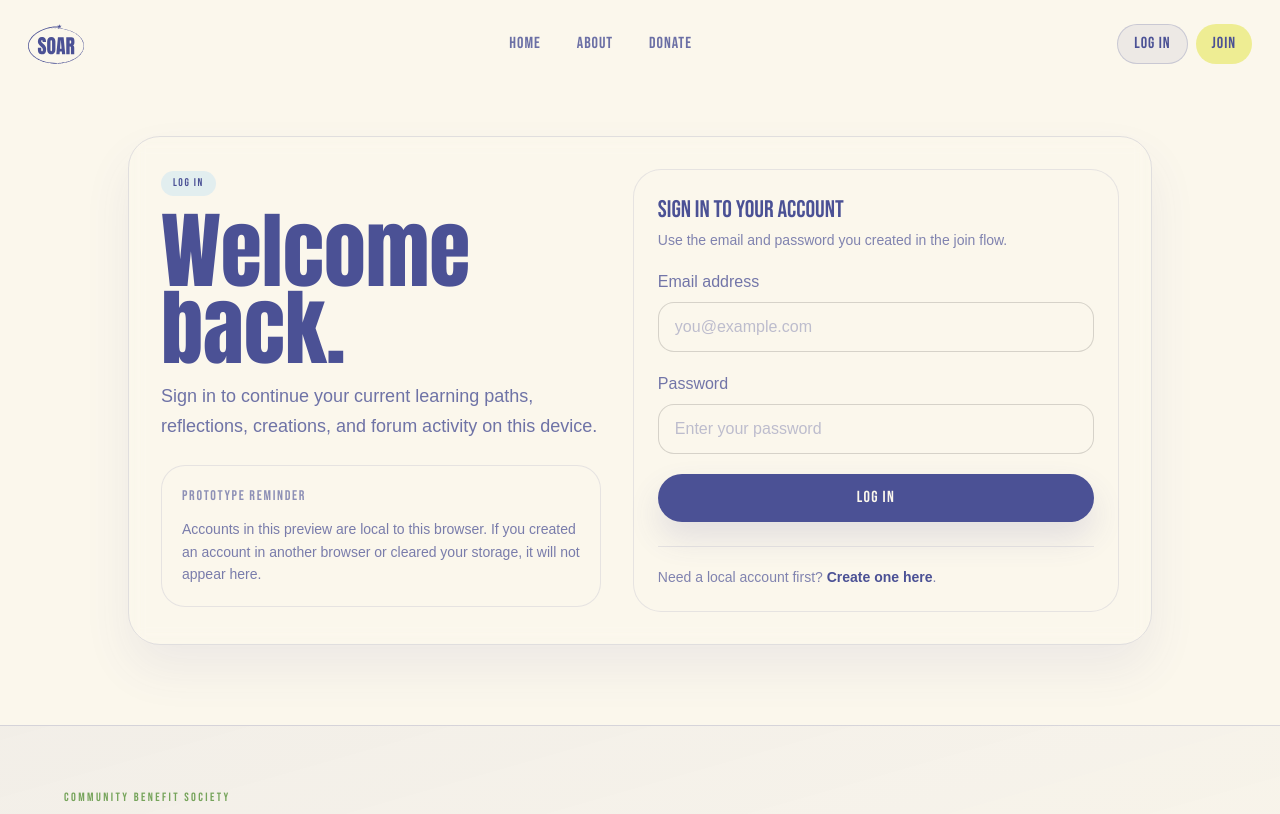
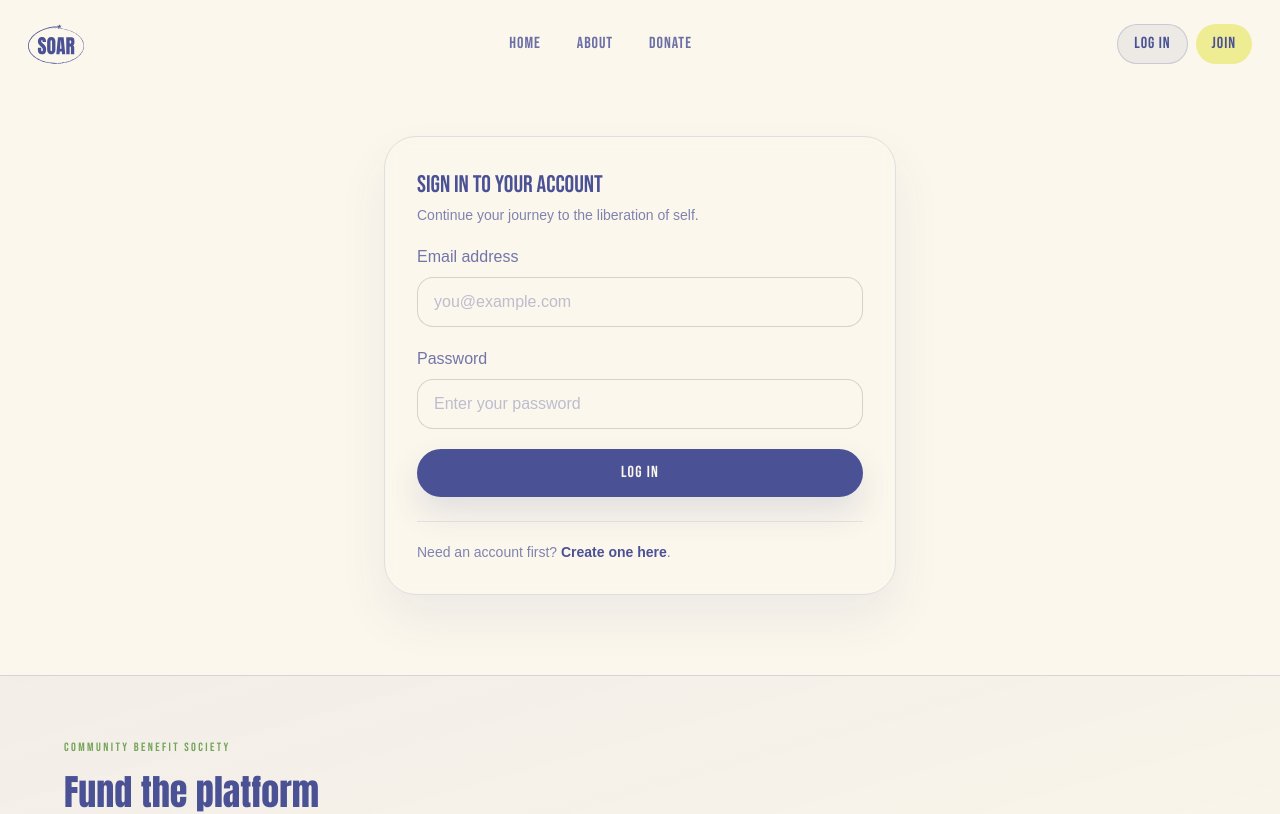
Before and after one commit to baberlabs/soar, a React (Vite) app: page /login in a window 1280 px wide. Shown: the top 814 px of the page. Built offline with nearby package versions, Linux system fonts and the light colour scheme; a web font is replaced by a local one.

Commit message:
ui: declutter login page

```diff
--- a/src/pages/login/index.jsx
+++ b/src/pages/login/index.jsx
@@ -64,41 +64,14 @@ export default function Login() {
 
   return (
     <main className="mx-auto flex w-full max-w-360 items-center px-6 pb-20 pt-28 md:pt-34">
-      <div className="mx-auto grid w-full max-w-5xl gap-8 rounded-4xl border border-brand/15 p-6 shadow-[0_24px_48px_rgba(75,81,149,0.08)] backdrop-blur-sm md:grid-cols-[0.95fr_1.05fr] md:p-8">
-        <section className="space-y-6">
-          <div className="space-y-4">
-            <span className="inline-flex rounded-full bg-sky/35 px-3 py-1 font-ui text-[0.7rem] tracking-[0.14em] text-brand">
-              Log In
-            </span>
-            <h1 className="font-display text-[clamp(3rem,7vw,5.25rem)] leading-[0.92] text-brand">
-              Welcome back.
-            </h1>
-            <p className="max-w-xl font-body text-base leading-relaxed text-brand/80 md:text-lg">
-              Sign in to continue your current learning paths, reflections,
-              creations, and forum activity on this device.
-            </p>
-          </div>
-
-          <div className="rounded-3xl border border-brand/12 bg-page p-5">
-            <p className="font-ui text-sm tracking-[0.12em] text-brand/62">
-              Prototype reminder
-            </p>
-            <p className="mt-3 font-body text-sm leading-relaxed text-brand/74">
-              Accounts in this preview are local to this browser. If you created
-              an account in another browser or cleared your storage, it will not
-              appear here.
-            </p>
-          </div>
-        </section>
-
-        <section className="rounded-[1.75rem] border border-brand/12 bg-page p-5 md:p-6">
+      <section className="soft-enter mx-auto w-full max-w-lg gap-8 sm:rounded-4xl sm:border sm:border-brand/15 sm:p-6 sm:shadow-[0_24px_48px_rgba(75,81,149,0.08)] sm:backdrop-blur-sm md:grid-cols-[0.95fr_1.05fr] md:p-8">
         <form onSubmit={handleSubmit} className="space-y-5">
           <div className="space-y-1">
-              <h2 className="font-ui text-2xl text-brand">
+            <h1 className="font-ui text-2xl text-brand">
               Sign in to your account
-              </h2>
+            </h1>
             <p className="font-body text-sm text-brand/70">
-                Use the email and password you created in the join flow.
+              Continue your journey to the liberation of self.
             </p>
           </div>
 
@@ -137,17 +110,13 @@ export default function Login() {
         </form>
 
         <p className="mt-6 border-t border-brand/12 pt-5 font-body text-sm text-brand/70">
-            Need a local account first?{" "}
-            <Link
-              to="/join"
-              className="font-semibold text-brand hover:underline"
-            >
+          Need an account first?{" "}
+          <Link to="/join" className="font-semibold text-brand hover:underline">
             Create one here
           </Link>
           .
         </p>
       </section>
-      </div>
     </main>
   );
 }
```
Lines whose indentation alone changed are shown as unchanged.
